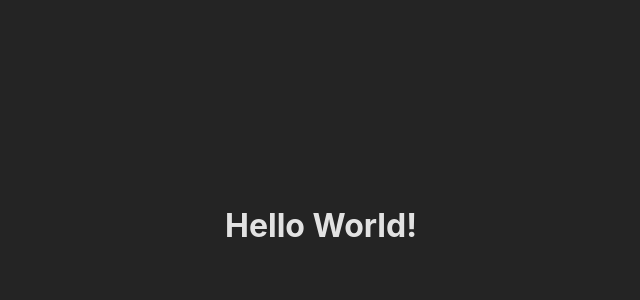
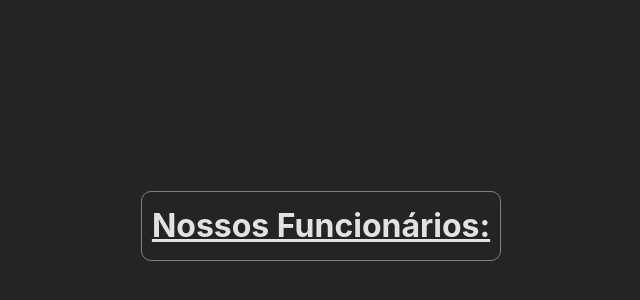
Before and after one commit to ufjf-dcc207/ufjf-dcc207-2024-3-a-atv05-C9BrenoFR, a React (Vite) app: page / in a window 1280 px wide. Shown: the part 174-474 px from the top of the page, without its empty margins (319-959 px from the left). Built offline with nearby package versions, Linux system fonts and the light colour scheme.

Commit message:
Preparação do App

```diff
--- a/src/App.css
+++ b/src/App.css
@@ -5,3 +5,10 @@
   justify-content: center;
   align-items: center;
 }
+
+.titulo{
+  text-decoration: underline;
+  border: 0.8px gray solid;
+  border-radius: 10px;
+  padding: 10px;
+}
--- a/src/App.tsx
+++ b/src/App.tsx
@@ -3,7 +3,7 @@ import './App.css'
 function App() {
 
   return (
-    <h1>Hello World!</h1>
+    <h1 className='titulo'>Nossos Funcionários: </h1>
   )
 }
 
```
